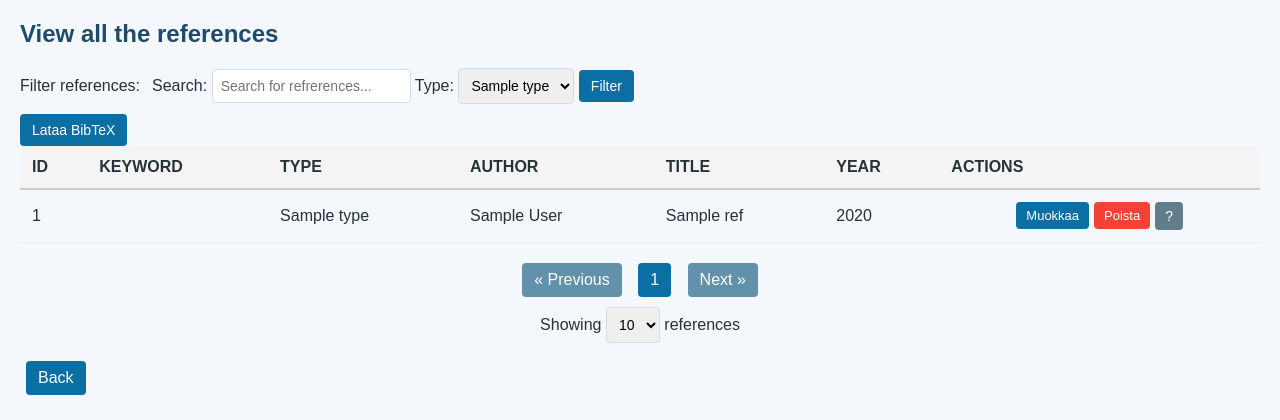
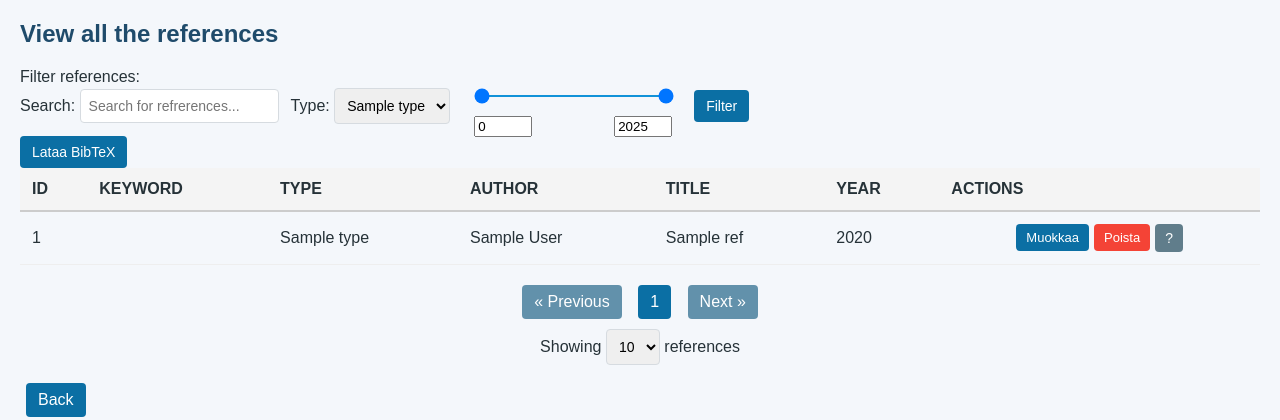
Before and after one commit to aapokoiv/viite-varasto, a Flask app: template src/templates/ref_list.html in a window 1280 px wide. Shown: the top 420 px of the page. Run offline with Flask 3, Linux system fonts and the light colour scheme; the template is opened without the code that fills it: most values are stand-ins (such as "Sample title", 1, 10 or a date in 2020); parts of the project's set-up code (start-up, migrations or seed data) failed here and were passed over.

Commit message:
Add year filter to frontend

```diff
--- a/src/app.py
+++ b/src/app.py
@@ -38,8 +38,6 @@ def ref_list():
     }
 
     data = get_citations(page, per_page, filters)
-    print(data["page"])
-    print(data["pages"])
 
     return render_template(
         "ref_list.html",
--- a/src/static/css/styles.css
+++ b/src/static/css/styles.css
@@ -87,7 +87,7 @@ button, input[type="submit"] {
 }
 
 /* Filter area */
-.filter-container {
+.filter-container form {
 	margin-bottom: 10px;
 	display: flex;
 	gap: 12px;
@@ -96,6 +96,33 @@ button, input[type="submit"] {
 }
 
 .filter-container label { font-weight: 600; }
+
+.year-slider-container {
+	position: relative;
+	margin: 0 10px 40px 10px;
+	width: 200px;
+}
+.year-slider {
+	position: absolute;
+	width: 100%;
+	pointer-events: none;
+	appearance: none;
+	background: none;
+}
+.year-slider::-webkit-slider-thumb { pointer-events: all; }
+
+.year-slider-track, .year-slider-selection {
+	height: 2px;
+	width: 95%;
+	transform: translate(4px, 9px);
+	background: #ddd;
+	position: absolute;
+}
+.year-slider-selection { background: #1192d8; }
+.year-slider-field { position: absolute; top: 30px; }
+
+#year-from {width: 50px; left: 2px;}
+#year-to {width: 50px; right: 0;}
 
 /* Table of references */
 .refs-table {
--- /dev/null
+++ b/src/static/js/filter.js
@@ -0,0 +1,28 @@
+const yearMin = document.getElementById("year-min");
+const yearMax = document.getElementById("year-max");
+const yearFrom = document.getElementById("year-from");
+const yearTo = document.getElementById("year-to");
+const selected = document.getElementById("year-color");
+
+function updateValues() {
+  const minVal = parseInt(yearMin.value);
+  const maxVal = parseInt(yearMax.value);
+
+  if (minVal >= maxVal) { yearMin.value = maxVal - 1; }
+  if (maxVal < minVal) { yearMax.value = minVal - 1; }
+
+  yearFrom.value = minVal;
+  yearTo.value = maxVal;
+
+  const minPercent = (yearMin.value / yearMin.max) * 100
+  const maxPercent = (yearMax.value / yearMax.max) * 100
+  selected.style.left = minPercent + "%"
+  selected.style.width = (maxPercent - minPercent - 6) + "%"
+}
+
+yearMin.addEventListener('input', updateValues);
+yearMax.addEventListener('input', updateValues);
+yearFrom.addEventListener('input', () => { yearMin.value = yearFrom.value; updateValues(); })
+yearTo.addEventListener('input', () => { yearMax.value = yearTo.value; updateValues(); })
+
+updateValues();
--- a/src/templates/ref_list.html
+++ b/src/templates/ref_list.html
@@ -12,8 +12,11 @@ See all the citations
 <div class="filter-container">
     <span>Filter references:</span>
     <form action="/view_refs" method="get" autocomplete="off">
+        <div>
             Search:
             <input name="query" type="search" value="{{ active_filters.query }}" placeholder="Search for refrerences..." maxlength="300">
+        </div>
+        <div>
             Type:
             <select id="type" name="type">
                 {% for type in available_filters["types"] %}
@@ -22,6 +25,15 @@ See all the citations
                     </option>
                 {% endfor %}
             </select>
+        </div>
+        <div class="year-slider-container">
+            <div class="year-slider-track"></div>
+            <div class="year-slider-selection" id="year-color"></div>
+            <input type="range" class="year-slider" id="year-min" min="0" max="2025" value="0">
+            <input type="range" class="year-slider" id="year-max" min="0" max="2025" value="2025">
+            <input type="number" class="year-slider-field" id="year-from">
+            <input type="number" class="year-slider-field" id="year-to">
+        </div>
         <button type="submit">Filter</button>
     </form>
 </div>
@@ -153,6 +165,7 @@ See all the citations
     </div>
 </div>
 
+<script src="{{ url_for('static', filename='js/filter.js') }}" defer></script>
 <script src="{{ url_for('static', filename='js/ref_list.js') }}" defer></script>
 
 {% endblock %}
```
Lines whose indentation alone changed are shown as unchanged.
